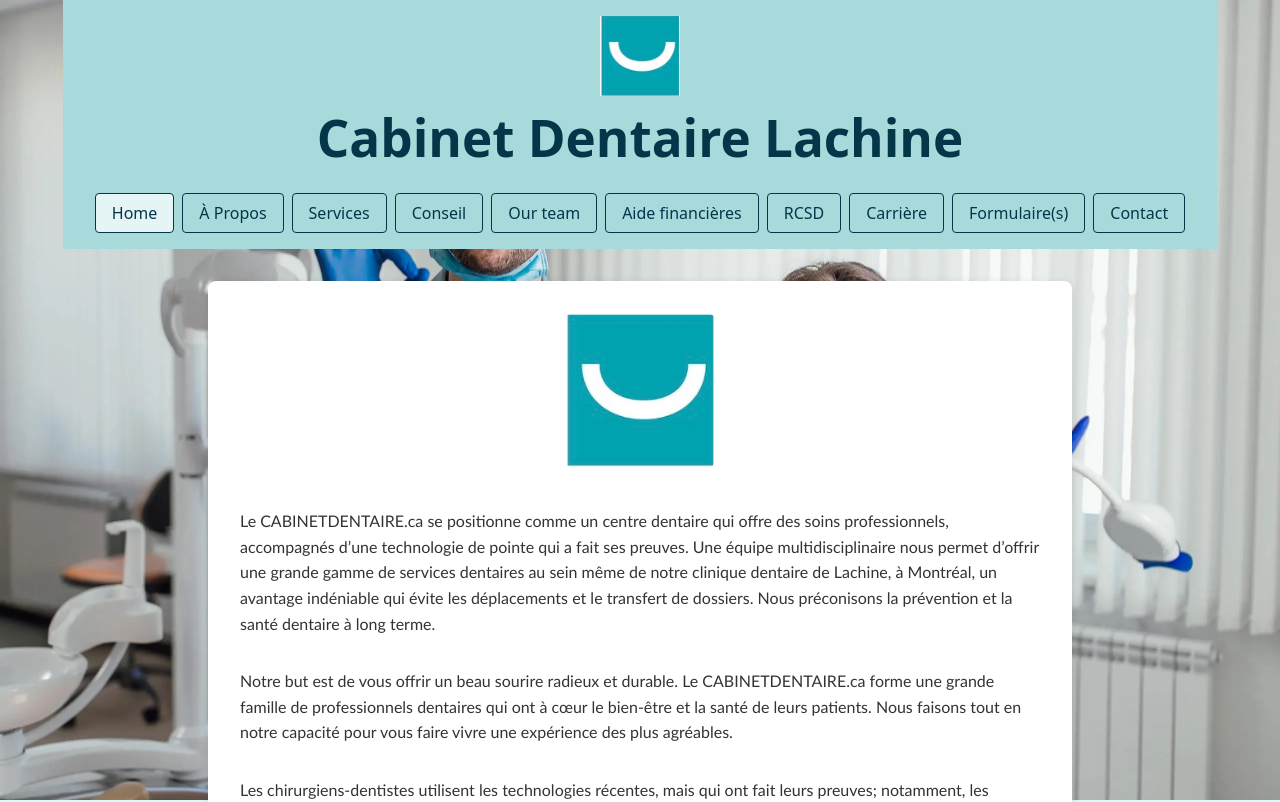
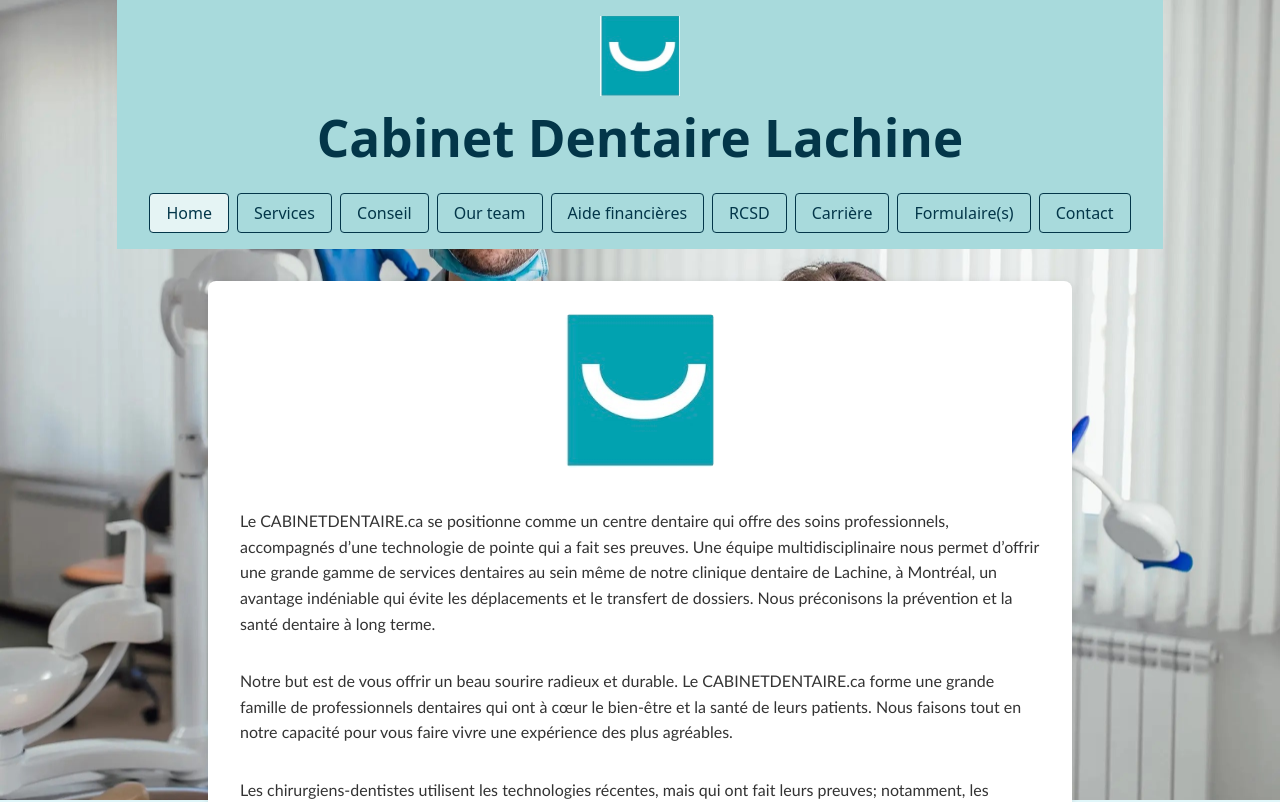
Before and after one commit to decorJim/clinique, a React (Vite) app: page / in a window 1280 px wide. Shown: the top 802 px of the page. Built offline with nearby package versions, Linux system fonts and the light colour scheme.

Commit message:
link services button to background 2

```diff
--- a/src/Header.tsx
+++ b/src/Header.tsx
@@ -8,7 +8,6 @@
 
 const navItems = [
   'Home',
-  'À Propos',
   'Services',
   'Conseil',
   'Our team',
--- a/src/MainPage.tsx
+++ b/src/MainPage.tsx
@@ -21,7 +21,7 @@
     wrapperStyle = {
       '--background-image': `url(${background1})`,
     } as CSSProperties
-  } else if (active === 'À Propos') {
+  } else if (active === 'Services') {
     wrapperStyle = {
       '--background-image': `url(${background2})`,
     } as CSSProperties
```
